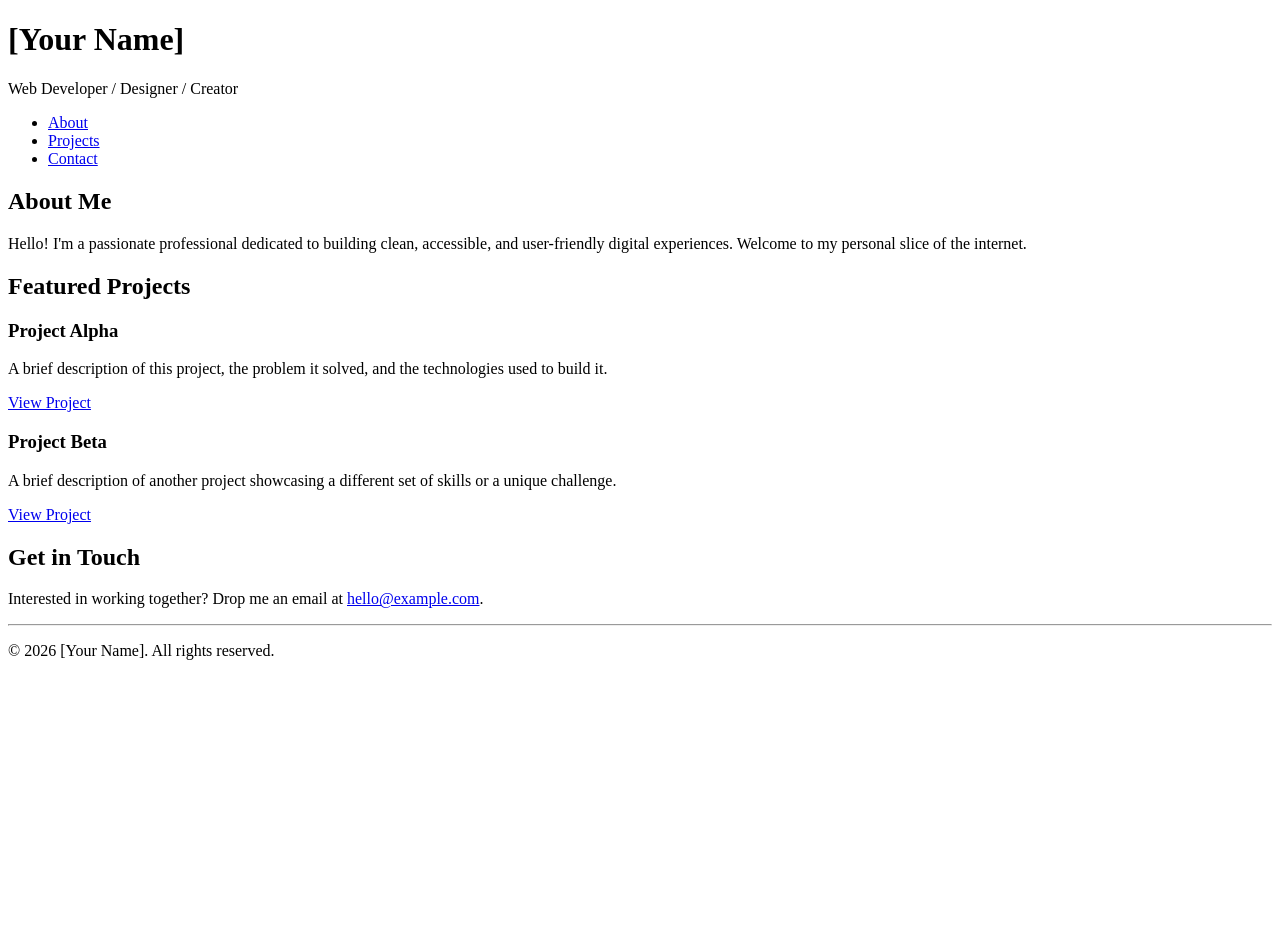
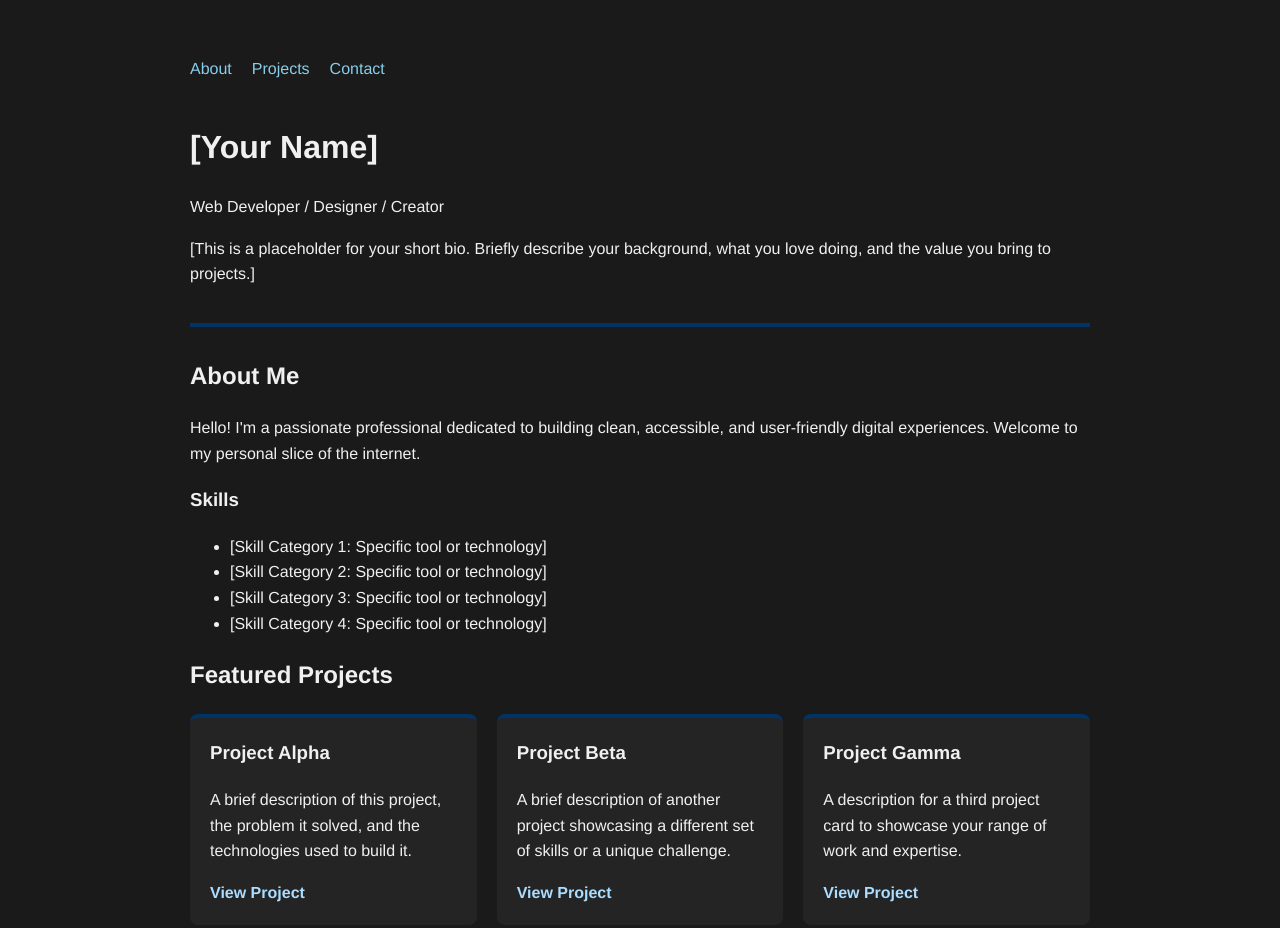
Before and after one commit to IanRSantos/IanRSantos.github.io, a plain HTML site: page index.html in a window 1280 px wide. Shown: the top 928 px of the page. Before the commit the page ends 800 px from the top, so only its background shows below. Drawn offline with Linux system fonts and the light colour scheme.

Commit message:
Changes made to formatting, color scheme, etc. Added hover effect to the cards

```diff
--- a/index.html
+++ b/index.html
@@ -5,13 +5,9 @@
     <meta name="viewport" content="width=device-width, initial-scale=1.0">
     <meta name="description" content="Personal portfolio of [Your Name]">
     <title>Portfolio | [Your Name]</title>
+    <link rel="stylesheet" href="style.css">
 </head>
 <body>
-
-    <header>
-        <h1>[Your Name]</h1>
-        <p>Web Developer / Designer / Creator</p>
-    </header>
 
     <nav>
         <ul>
@@ -21,27 +17,49 @@
         </ul>
     </nav>
 
+    <header>
+        <h1>[Your Name]</h1>
+        <p>Web Developer / Designer / Creator</p>
+        <p>[This is a placeholder for your short bio. Briefly describe your background, what you love doing, and the value you bring to projects.]</p>
+    </header>
+
     <main>
 
         <section id="about">
             <h2>About Me</h2>
             <p>Hello! I'm a passionate professional dedicated to building clean, accessible, and user-friendly digital experiences. Welcome to my personal slice of the internet.</p>
+
+            <h3>Skills</h3>
+            <ul>
+                <li>[Skill Category 1: Specific tool or technology]</li>
+                <li>[Skill Category 2: Specific tool or technology]</li>
+                <li>[Skill Category 3: Specific tool or technology]</li>
+                <li>[Skill Category 4: Specific tool or technology]</li>
+            </ul>
         </section>
 
         <section id="projects">
             <h2>Featured Projects</h2>
 
-            <article>
+            <div class="projects-container">
+                <article class="project-card">
                     <h3>Project Alpha</h3>
                     <p>A brief description of this project, the problem it solved, and the technologies used to build it.</p>
                     <a href="#">View Project</a>
                 </article>
 
-            <article>
+                <article class="project-card">
                     <h3>Project Beta</h3>
                     <p>A brief description of another project showcasing a different set of skills or a unique challenge.</p>
                     <a href="#">View Project</a>
                 </article>
+
+                <article class="project-card">
+                    <h3>Project Gamma</h3>
+                    <p>A description for a third project card to showcase your range of work and expertise.</p>
+                    <a href="#">View Project</a>
+                </article>
+            </div>
         </section>
 
     </main>
--- /dev/null
+++ b/style.css
@@ -0,0 +1,80 @@
+:root {
+    --bg-color: #1a1a1a;
+    --card-bg: #242424;
+    --primary-blue: #003366; /* Darker Bavarian Blue */
+    --text-color: #f0f0f0; /* Slightly off-white for better contrast */
+    --link-color: #87ceeb; /* Lighter sky blue */
+}
+
+body {
+    background-color: var(--bg-color);
+    color: var(--text-color);
+    font-family: "Helvetica Neue", Helvetica, Arial, sans-serif;
+    line-height: 1.6;
+    margin: 0;
+    padding: 40px;
+    max-width: 900px;
+    margin: auto;
+}
+
+header {
+    border-bottom: 4px solid var(--primary-blue);
+    margin-bottom: 30px;
+    padding-bottom: 20px;
+}
+
+nav {
+    margin-bottom: 40px;
+}
+
+nav ul {
+    list-style: none;
+    padding: 0;
+    display: flex;
+    gap: 20px;
+}
+
+a {
+    color: var(--link-color);
+    text-decoration: none;
+    transition: color 0.3s ease;
+}
+
+a:hover {
+    color: #aaddff; /* Even lighter on hover */
+    text-decoration: underline;
+}
+
+h1, h2, h3 {
+    color: var(--text-color);
+    text-decoration: none;
+}
+
+.projects-container {
+    display: grid;
+    grid-template-columns: repeat(auto-fit, minmax(250px, 1fr));
+    gap: 20px;
+}
+
+.project-card {
+    background-color: var(--card-bg);
+    padding: 20px;
+    border-radius: 8px;
+    border-top: 4px solid var(--primary-blue);
+    transition: transform 0.3s ease, box-shadow 0.3s ease;
+}
+
+.project-card a {
+    color: #aaddff; /* Lighter blue specifically for better visibility on cards */
+    font-weight: bold;
+}
+
+.project-card:hover {
+    transform: translateY(-5px);
+    box-shadow: 0 8px 16px rgba(0, 0, 0, 0.4);
+    cursor: pointer;
+}
+
+.project-card h3 {
+    margin-top: 0;
+}
```
Lines whose indentation alone changed are shown as unchanged.
